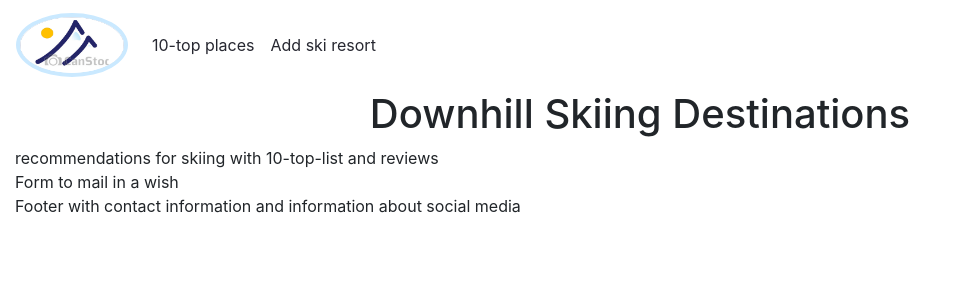
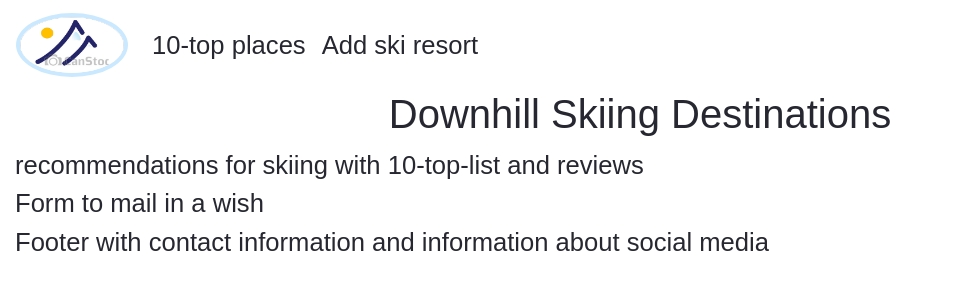
Before and after one commit to Carina-P/Skiers-Destinations, a plain HTML site: page index.html in a window 1280 px wide. Shown: the whole page, without its empty margins (0-956 px from the left). Drawn offline with nearby package versions, Linux system fonts and the light colour scheme.

Commit message:
Some general css including fonts

```diff
--- a/assets/css/style.css
+++ b/assets/css/style.css
@@ -1,3 +1,17 @@
+/* Import fonts from Google Fonts: https://fonts.google.com/ */
+@import url('https://fonts.googleapis.com/css2?family=Open+sans&family=Oswald&display=swap');
+
+/* General */
+html{
+    scroll-behavior: smooth;
+    font-size: 62,5%;
+}
+
+body{
+    font-family: "Varela", sans-serif;
+    color: #262730;
+    font-size: 1.6rem;
+}
 /* Header */
 .logo{
     height: 4rem;
```
